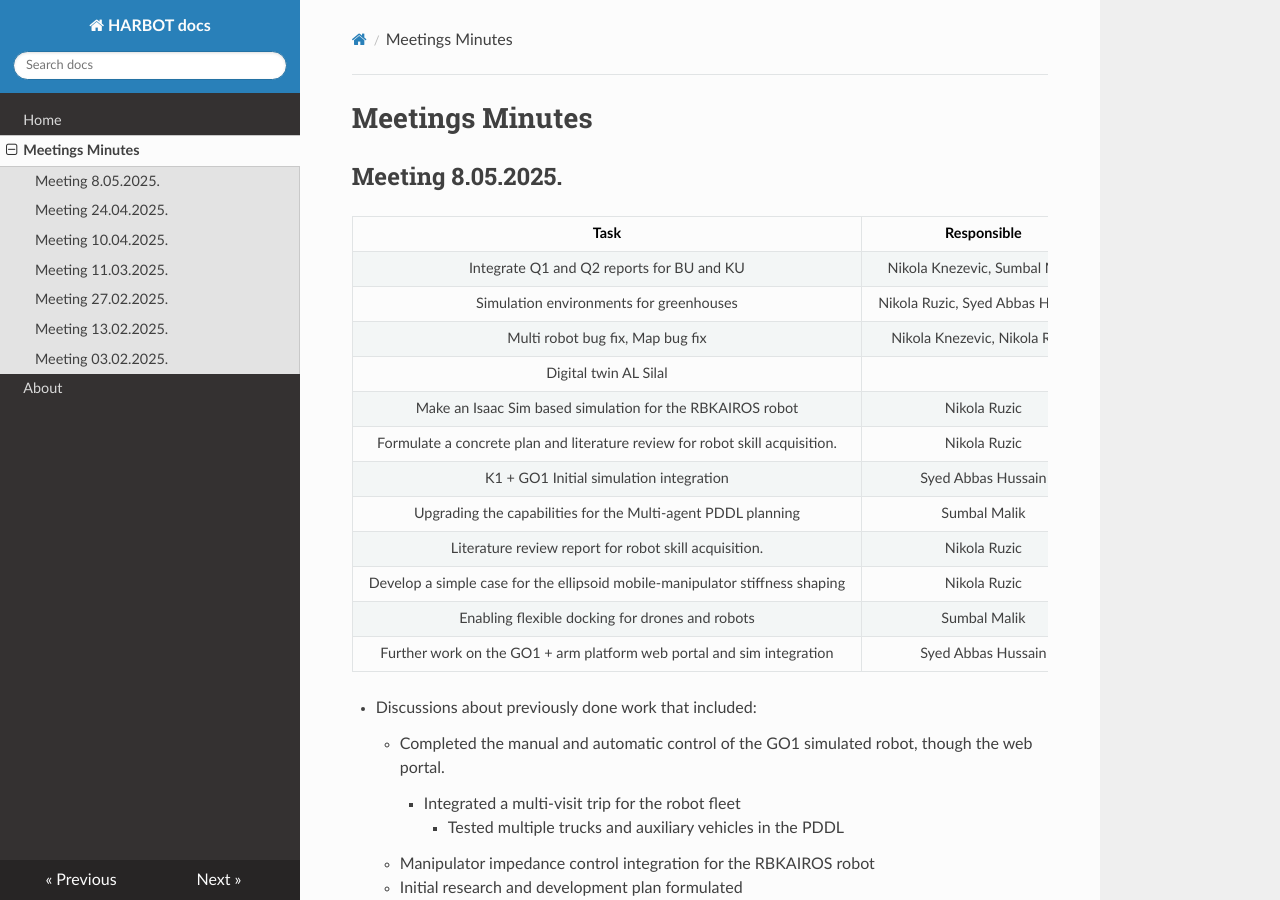
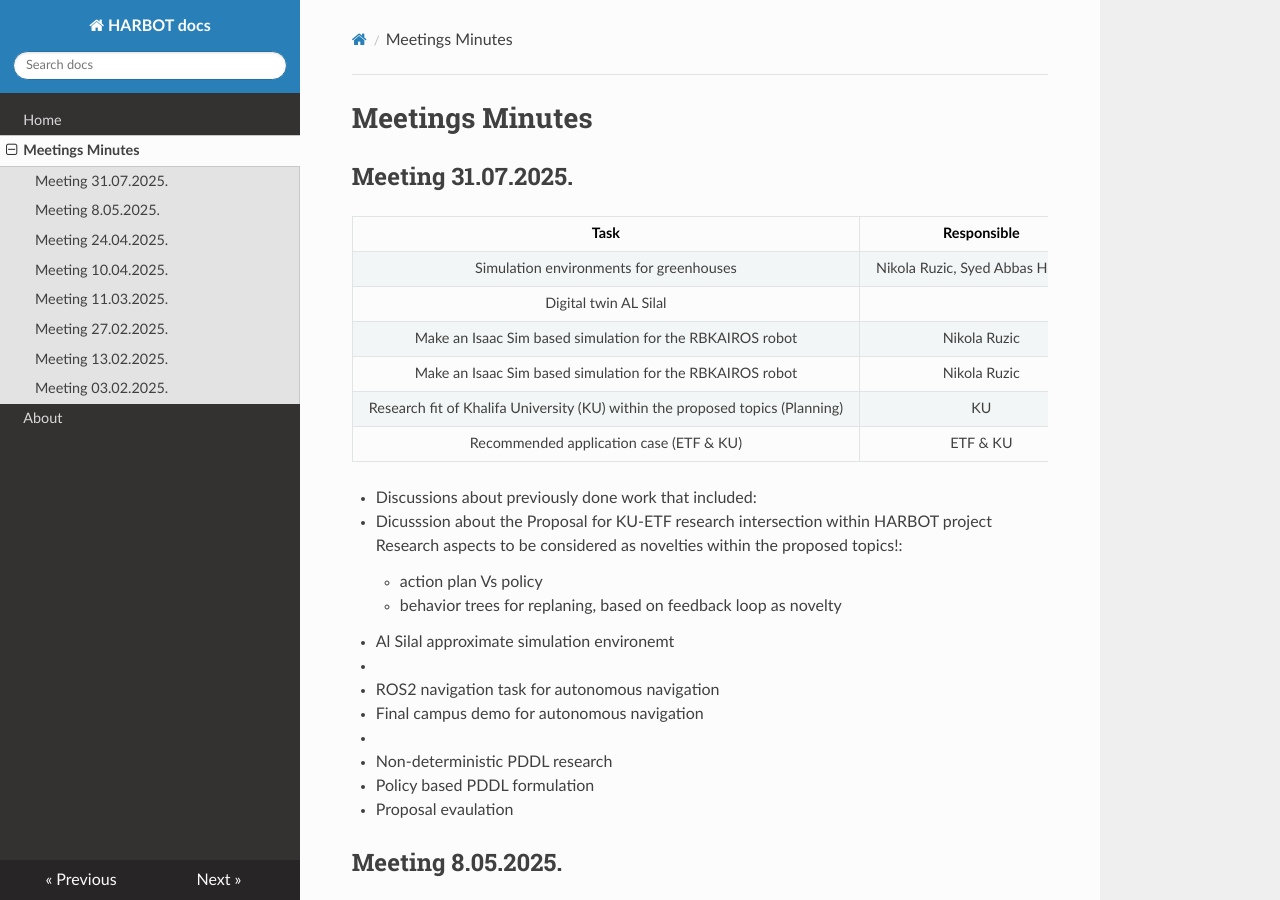
Before and after one commit to etfrobotics/HARBOT, an MkDocs documentation site: the page built from docs/logs.md, in a window 1280 px wide and 900 px high. Built offline with MkDocs 1.6.1, drawn with Linux system fonts in a browser that asks for light colours; nearby versions of some CDN libraries.

Commit message:
Update logs.md

```diff
--- a/docs/logs.md
+++ b/docs/logs.md
@@ -1,4 +1,41 @@
 # Meetings Minutes
+
+## Meeting 31.07.2025.
+
+|                                                     Task                                                     |             Responsible             |     Due     |    Status     |
+| :----------------------------------------------------------------------------------------------------------: | :---------------------------------: | :---------: | :-----------: |
+|                                         Simulation environments for greenhouses                              |            Nikola Ruzic, Syed Abbas Hussain          | 8.05.2025. | ⚠️ TO BE DONE |
+|                                            Digital twin AL Silal                                             |                                     |             | ⚠️ TO BE DONE |
+|                         Make an Isaac Sim based simulation for the RBKAIROS robot                             |         Nikola Ruzic               |		 | ⚠️ TO BE DONE |
+|                         Make an Isaac Sim based simulation for the RBKAIROS robot                             |         Nikola Ruzic               |		 | ⚠️ TO BE DONE |
+|                         Research fit of Khalifa University (KU) within the proposed topics (Planning)          |         KU	                     |		 | ⚠️ TO BE DONE |
+|                         Recommended application case (ETF & KU)				                 |       ETF & KU	             |		 | ⚠️ TO BE DONE |
+
+
+
+
+
+
+- Discussions about previously done work that included:
+
+- Dicusssion about the Proposal for KU-ETF research intersection within HARBOT project
+	Research aspects to be considered as novelties within the proposed topics!:
+	- action plan Vs policy
+	- behavior trees for replaning, based on feedback loop as novelty
+
+ - Al Silal approximate simulation environemt
+ -
+ - ROS2 navigation task for autonomous navigation
+ - Final campus demo for autonomous navigation
+ -
+ - Non-deterministic PDDL research
+ - Policy based PDDL formulation
+ - Proposal evaulation
+
+
+
+
+
 
 ## Meeting 8.05.2025.
 
```
